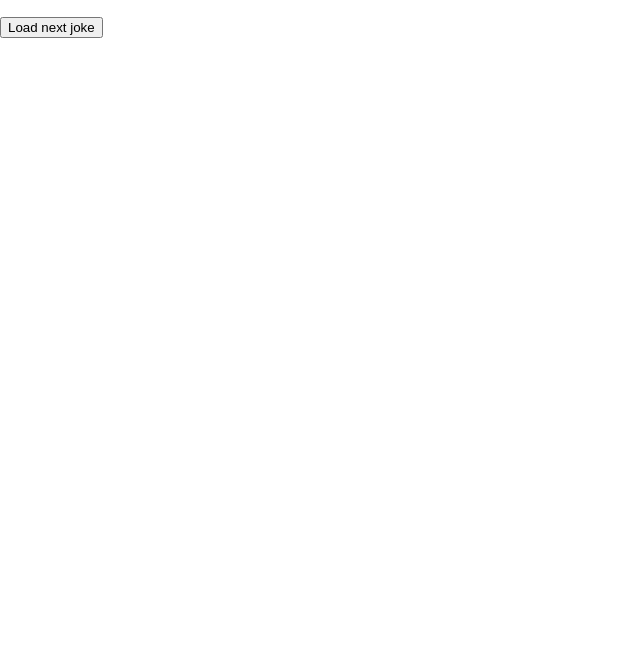
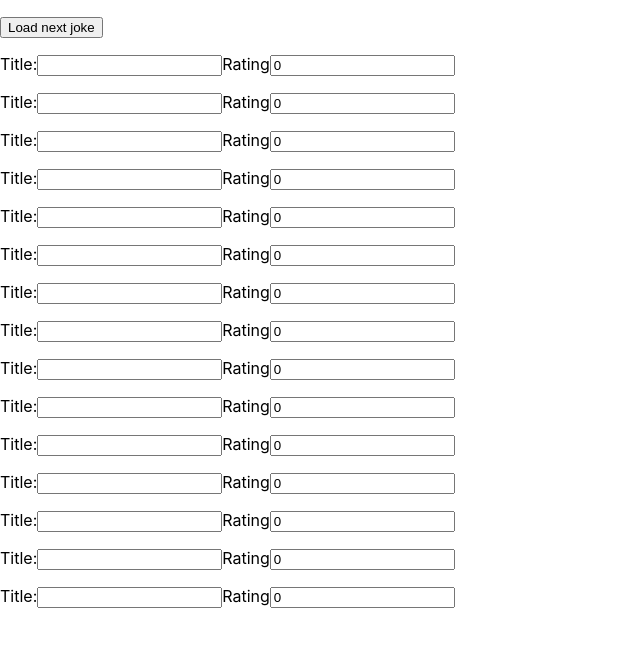
Before and after one commit to MartinNuc/react-advanced-course-2023-06-05, a React (Create React App) app in the folder react-project/: page / in a window 1280 px wide. Shown: the top 646 px of the page, without its empty margins (0-640 px from the left). Built offline with nearby package versions, Linux system fonts and the light colour scheme; no server answers.

Commit message:
performance

```diff
--- a/react-project/src/App.tsx
+++ b/react-project/src/App.tsx
@@ -2,11 +2,13 @@ import React from 'react';
 import logo from './logo.svg';
 import './App.css';
 import { Joke } from './joke/joke';
+import { AlbumVoting } from './album-voting/AlbumVoting';
 
 function App() {
-  return (
+  return (<>
     <Joke />
-  );
+    <AlbumVoting />
+  </>);
 }
 
 export default App;
--- /dev/null
+++ b/react-project/src/album-voting/AlbumItem.tsx
@@ -0,0 +1,30 @@
+import React from "react";
+import { Album } from "./AlbumVoting";
+
+type Props = {
+  album: Album,
+  onChange: (updated: Album) => void
+}
+
+export const AlbumItem = React.memo(function AlbumItem({ album, onChange }: Props) {
+
+  function handleChange(change: Partial<Album>) {
+    onChange({
+      ...album,
+      ...change
+    });
+  }
+
+  return <p>
+    Title:
+    <input value={album.title}
+      onChange={(e) => handleChange({ title: e.target.value })}
+    />
+
+    Rating
+    <input type='number'
+      value={album.rating}
+      onChange={(e) => handleChange({ rating: Number(e.target.value) })}
+    />
+  </p>
+});
--- /dev/null
+++ b/react-project/src/album-voting/AlbumVoting.tsx
@@ -0,0 +1,29 @@
+import { useCallback, useEffect, useState } from "react";
+import { AlbumItem } from "./AlbumItem";
+import React from "react";
+
+export type Album = {
+  id: number;
+  title: string;
+  rating: number;
+}
+
+export const AlbumVoting = React.memo(function AlbumVoting() {
+  const [albums, setAlbums] = useState(new Array(15).fill({
+    id: 0,
+    title: '',
+    rating: 0
+  }).map((album, index) => ({ ...album, id: index })));
+
+  const handleChange = useCallback(function (updatedAlbum: Album) {
+    setAlbums(albums => albums.map(album =>
+      album.id === updatedAlbum.id ? updatedAlbum : album
+    ));
+  }, []);
+
+  return <div>
+    {albums.map(album =>
+      <AlbumItem key={album.id} album={album} onChange={handleChange} />
+    )}
+  </div>
+});
```
